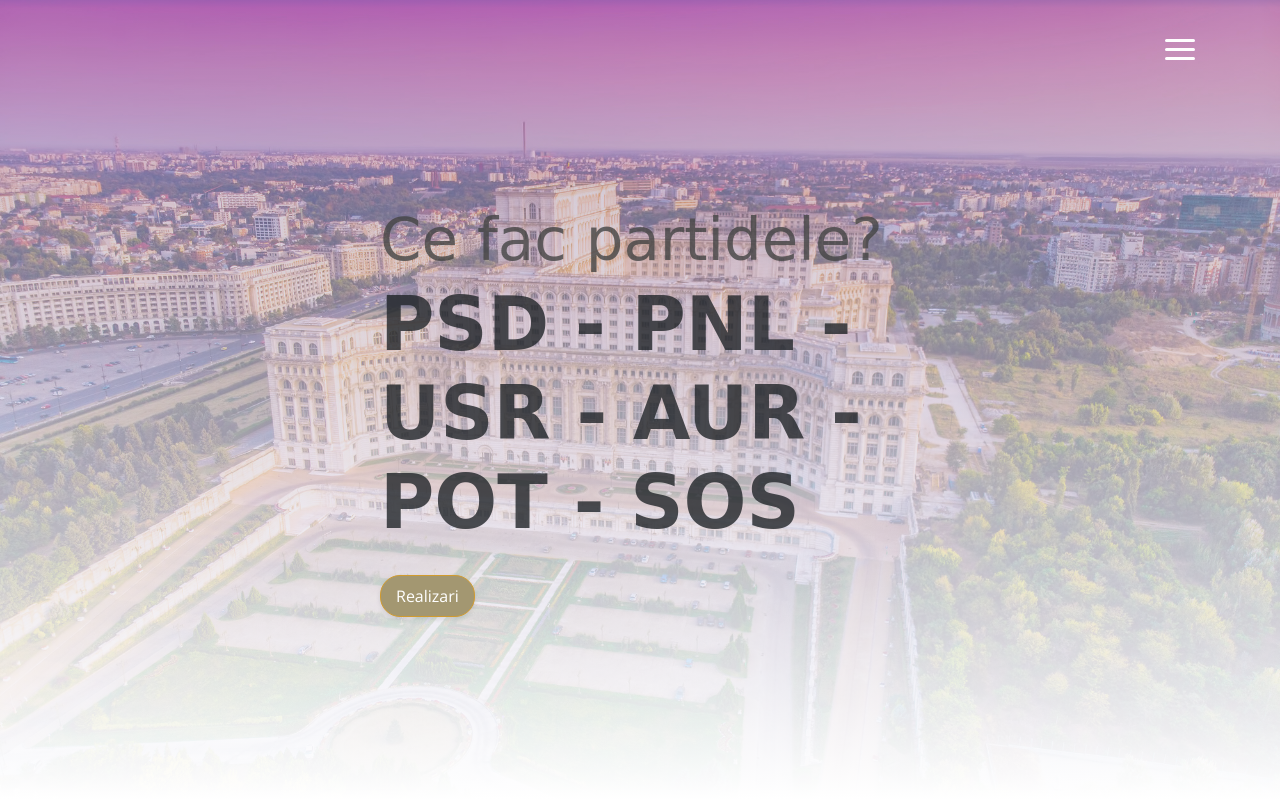
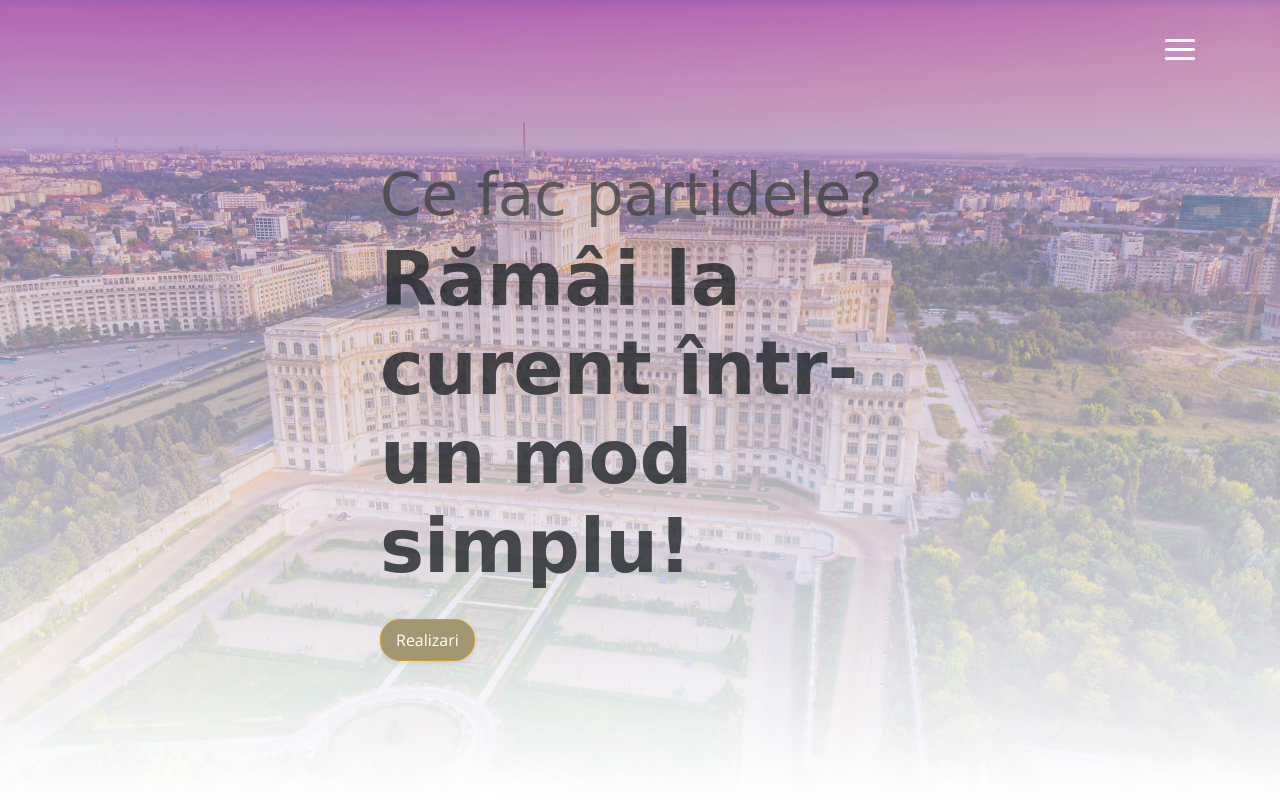
Before and after one commit to Keyrifnope/cefacpartidele, a plain HTML site: page index.html in a window 1280 px wide. Shown: the top 800 px of the page. Drawn offline with nearby package versions, Linux system fonts and the light colour scheme; a web font is replaced by a local one.

Commit message:
Update index.html

```diff
--- a/index.html
+++ b/index.html
@@ -39,7 +39,7 @@
         <div class="header-content container">
             <h1 class="header-title">
                 <span class="up">Ce fac partidele?</span>
-                <span class="down">PSD - PNL - USR - AUR - POT - SOS</span>
+                <span class="down">Rămâi la curent într-un mod simplu!</span>
             </h1>
 
 <div>
```
